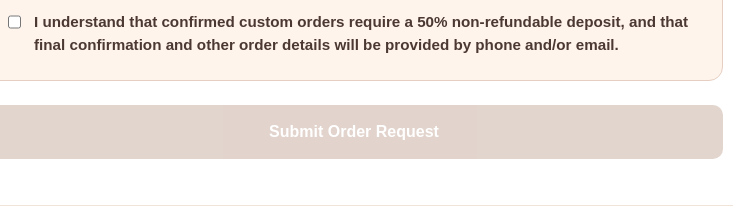
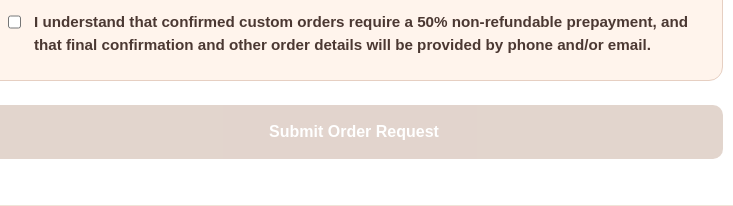
Before and after one commit to sukanaziz/homasbakery, a website: page public/order.html in a window 1280 px wide. Shown: the part 1750-1956 px from the top of the page, 286-1019 px from the left. Drawn offline with Linux system fonts and the light colour scheme; no server answers.

Commit message:
updated website

```diff
--- a/public/order.html
+++ b/public/order.html
@@ -192,7 +192,7 @@
               required
             />
             I understand that confirmed custom orders require a 50%
-            non-refundable deposit, and that final confirmation and other order
+            non-refundable prepayment, and that final confirmation and other order
             details will be provided by phone and/or email.
           </label>
         </div>
```
